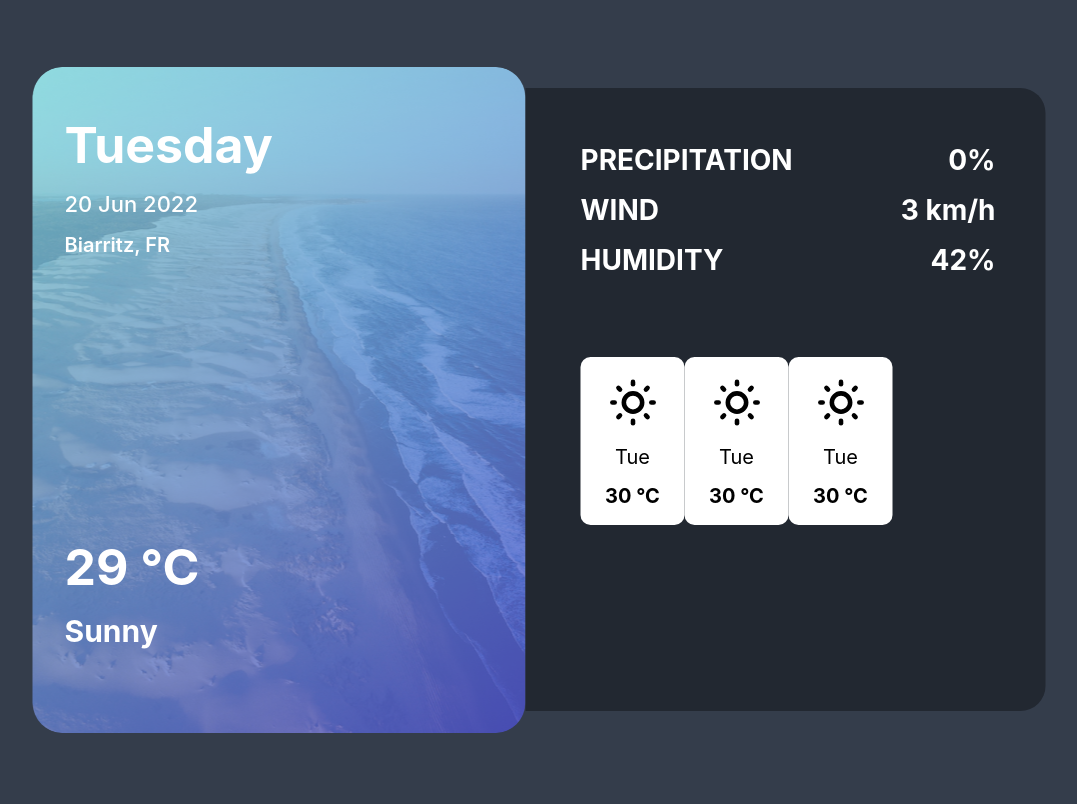
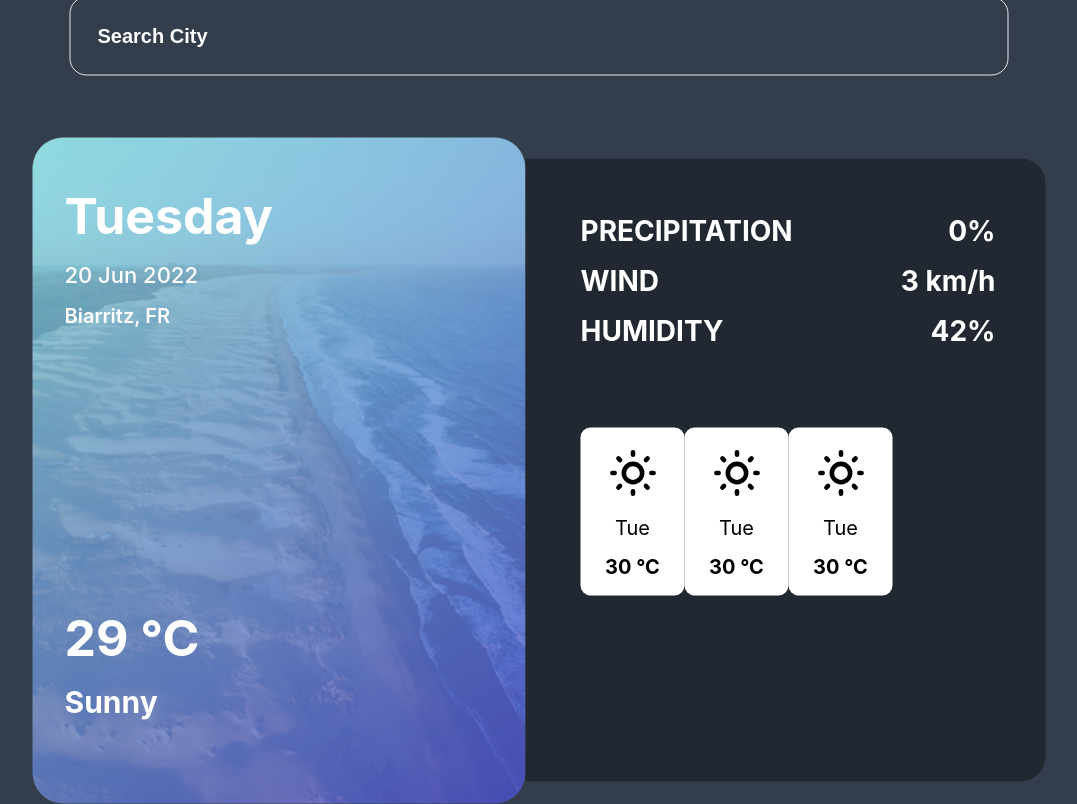
Before and after one commit to Minaghoreshi/weather, a React (Create React App) app: page / in a window 1280 px wide. Shown: the whole page, without its empty margins (101-1178 px from the left). Built offline with nearby package versions, Linux system fonts and the light colour scheme.

Commit message:
UI: implement search style

```diff
--- a/src/App.css
+++ b/src/App.css
@@ -4,9 +4,16 @@ body {
   background-color: #343d4b;
 }
 .app {
+  position: relative;
   position: absolute;
   top: 50%;
   left: 50%;
   transform: translate(-50%, -50%);
   display: flex;
+  flex-direction: column;
+  gap: 62px;
+  justify-content: center;
 }
+.app_main {
+  display: flex;
+}
--- a/src/App.js
+++ b/src/App.js
@@ -1,10 +1,13 @@
 import "./App.css";
-import { CurrentWeather, WeatherDetails } from "./Components";
+import { CurrentWeather, WeatherDetails, Search } from "./Components";
 function App() {
   return (
     <div className="app">
-      <CurrentWeather />
-      <WeatherDetails />
+      <Search />
+      <div className="app_main">
+        <CurrentWeather />
+        <WeatherDetails />
+      </div>
     </div>
   );
 }
--- a/src/Components/search/Search.js
+++ b/src/Components/search/Search.js
@@ -0,0 +1,5 @@
+import React from "react";
+import styles from "./Search.module.css";
+export function Search() {
+  return <input placeholder="Search City" />;
+}
--- /dev/null
+++ b/src/Components/search/Search.module.css
@@ -0,0 +1,21 @@
+input {
+  top: -141px;
+  left: 32px;
+  width: 939px;
+  height: 79px;
+  box-sizing: border-box;
+  padding: 27px;
+  align-self: center;
+  background-color: transparent;
+  border: none;
+  border-radius: 17px;
+  border: 1px solid #e7e7e7;
+  color: #fff;
+  font-size: 20px;
+  font-weight: 600;
+}
+input::placeholder {
+  color: #fff;
+  font-size: 20px;
+  font-weight: 600;
+}
```
